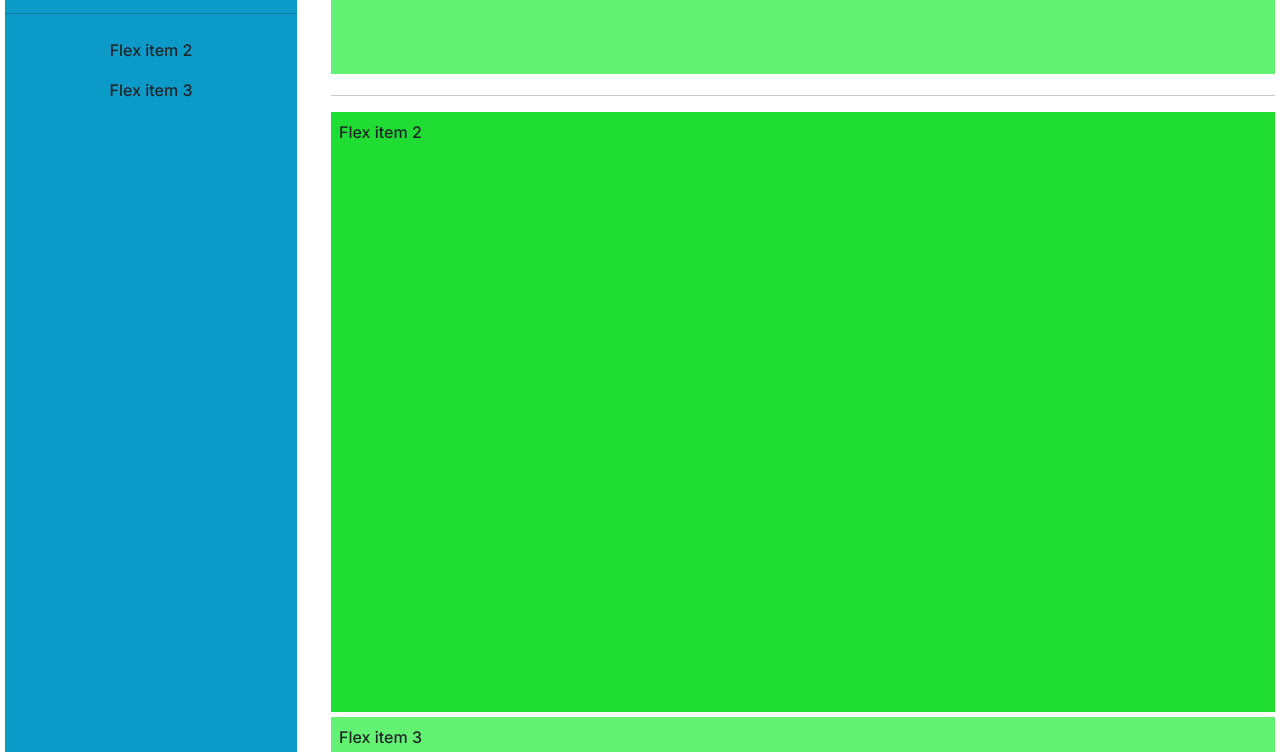
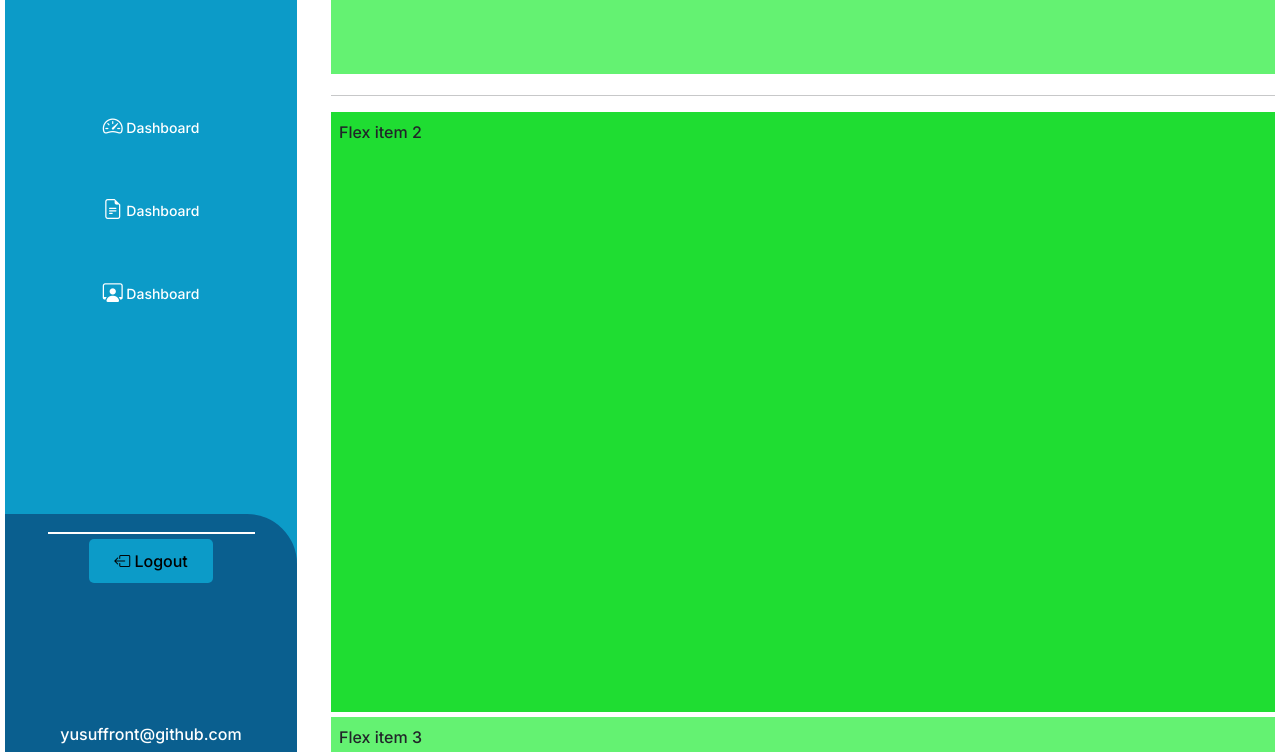
Before and after one commit to yusuffront99/frontend_ui, a plain HTML site: page design1/dashboard.html in a window 1280 px wide. Shown: the part 131-883 px from the top of the page. Drawn offline with nearby package versions, Linux system fonts and the light colour scheme.

Commit message:
updated codes

```diff
--- a/design1/css/dashboard.scss
+++ b/design1/css/dashboard.scss
@@ -26,8 +26,95 @@ body {
 
         .navbar-left {
             margin: 5px;
+            border-radius: 10px;
+            color: var(--white-color);
             background-color: var(--main-color);
-            height: 127vh;
+        }
+
+         // navbar HEADER
+        .navbar-header {
+            height: 25vh;
+            background-color: var(--main-color);
+            border-radius: 10px 10px 0px 0px;
+
+            .text-header-brand {
+                line-height: 5rem;
+            }
+        }
+        // navbar MIDDLE
+        .navbar-middle {
+            height: 55vh;
+            background-color: var(--main-color);
+
+            ul.list-menu {
+                list-style: none;
+                padding: 0%;
+
+                li.list-menu-item {
+                    padding: 1.5rem;
+                    margin: 5px;
+                    position: relative;
+
+                    &:hover {
+                        padding: 1.5rem;
+                        background-color: var(--green-light);
+                        margin: 5px;
+                        border-radius: 5px 0px 5px 0px;
+                    }
+
+                    a {
+                        text-decoration: none;
+                        color: var(--white-color);
+                        font-size: 14px;
+
+                        .icon-menu {
+                            font-size: 1.25rem;
+                        }
+                    }
+                }
+            }
+        }
+
+
+        // navbar button
+        .navbar-button {
+            height: 25vh;
+            background-color: var(--second-color);
+            border-radius: 0px 50px 0px 0px;
+
+            .line-button {
+                margin: auto;
+                height: 1.5px;
+                width: 75%;
+                background-color: var(--white-color);
+                margin-top: 10px;
+            }
+
+            .btn-logout {
+                padding: 10px 25px;
+                margin-top: 5px;
+                border: none;
+                background-color: var(--main-color);
+                border-radius: 5px;
+
+                &:hover {
+                    padding: 10px 25px;
+                    margin-top: 5px;
+                    border: none;
+                    background-color: var(--second-color);
+                    color: var(--white-color);
+                    font-weight: 700;
+                    transition: 0.20s ease-in-out;
+                    border-radius: 5px;
+                }
+            }
+
+        }
+        // navbar FOOTER
+        .navbar-footer {
+            height: 25vh;
+            background-color: var(--second-color);
+            border-radius: 0px 0px 10px 10px;
         }
     }
 
--- a/design1/dashboard.html
+++ b/design1/dashboard.html
@@ -26,12 +26,22 @@
                     <div class="d-flex flex-column mb-3 text-center">
                         <div class="p-2 navbar-header">
                             <h1 class="text-header-brand">34</h1>
-                            <br>
                             <h6 class="text-menu">Menu</h6>
                         </div>
-                        <hr>
-                        <div class="p-2 navbar-middle">Flex item 2</div>
-                        <div class="p-2 navbar-footer">Flex item 3</div>
+                        <div class="p-2 navbar-middle">
+                            <ul class="list-menu">
+                                <li class="list-menu-item"><a href=""><i class="icon-menu bi bi-speedometer2"></i> Dashboard</a></li>
+                                <li class="list-menu-item"><a href=""><i class="icon-menu bi bi-file-earmark-text"></i> Dashboard</a></li>
+                                <li class="list-menu-item"><a href=""><i class="icon-menu bi bi-person-workspace"></i> Dashboard</a></li>
+                            </ul>
+                        </div>
+                        <div class="p-2 navbar-button">
+                            <div class="line-button"></div>
+                            <button class="btn-logout"><i class="bi bi-box-arrow-left"></i> Logout</button>
+                        </div>
+                        <div class="p-2 navbar-footer">
+                            yusuffront@github.com
+                        </div>
                     </div>
                 </div>
             </div>
```
Also changed, not shown: design1/css/dashboard.css, 1 other file.
